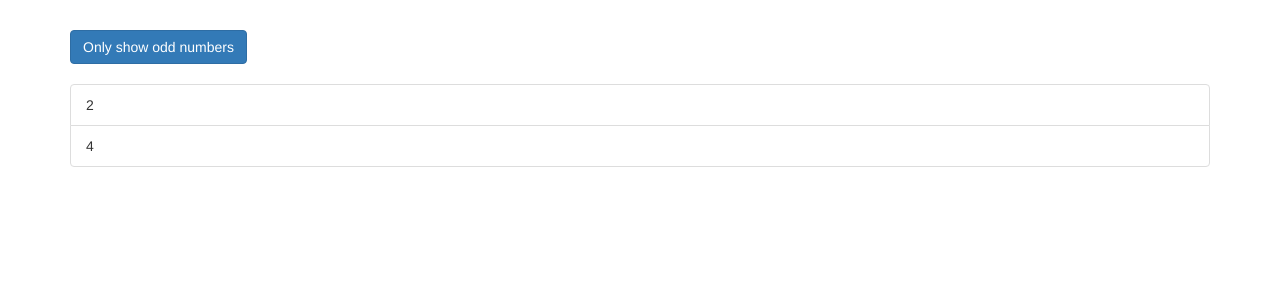
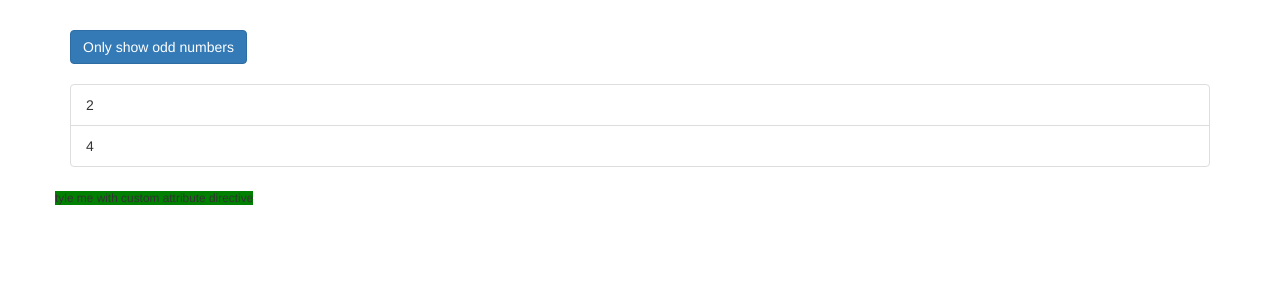
Before and after one commit to mwangangievans/THE-JITU, an Angular app in the folder ANGULAR PROJECTS/directives/: page / in a window 1280 px wide. Shown: the top 300 px of the page. Built offline with nearby package versions, Linux system fonts and the light colour scheme.

Commit message:
custom attribute directive

```diff
--- a/ANGULAR PROJECTS/directives/src/app/app.component.html
+++ b/ANGULAR PROJECTS/directives/src/app/app.component.html
@@ -22,5 +22,8 @@
         </div>
       </ul>
     </div>
+    <small appBasicSHighlight>
+      tyle me with custom attribute directive
+    </small>
   </div>
 </div>
--- a/ANGULAR PROJECTS/directives/src/app/app.module.ts
+++ b/ANGULAR PROJECTS/directives/src/app/app.module.ts
@@ -1,13 +1,15 @@
 import { BrowserModule } from '@angular/platform-browser';
 import { NgModule } from '@angular/core';
 import { FormsModule } from '@angular/forms';
+import {BasicHighlightDirective } from './basic-hightlight/basic-highlights.directives'
 
 
 import { AppComponent } from './app.component';
 
 @NgModule({
   declarations: [
-    AppComponent
+    AppComponent,
+    BasicHighlightDirective
   ],
   imports: [
     BrowserModule,
--- /dev/null
+++ b/ANGULAR PROJECTS/directives/src/app/basic-hightlight/basic-highlights.directives.ts
@@ -0,0 +1,17 @@
+import { Directive, ElementRef, OnInit } from "@angular/core";
+
+@Directive({
+    selector:'[appBasicSHighlight]'
+})
+
+ export class  BasicHighlightDirective implements OnInit{
+
+    constructor(private Ele : ElementRef){}
+    ngOnInit(): void {
+        this.Ele.nativeElement.style.backgroundColor = 'green'
+
+    }
+
+
+
+ }
```
